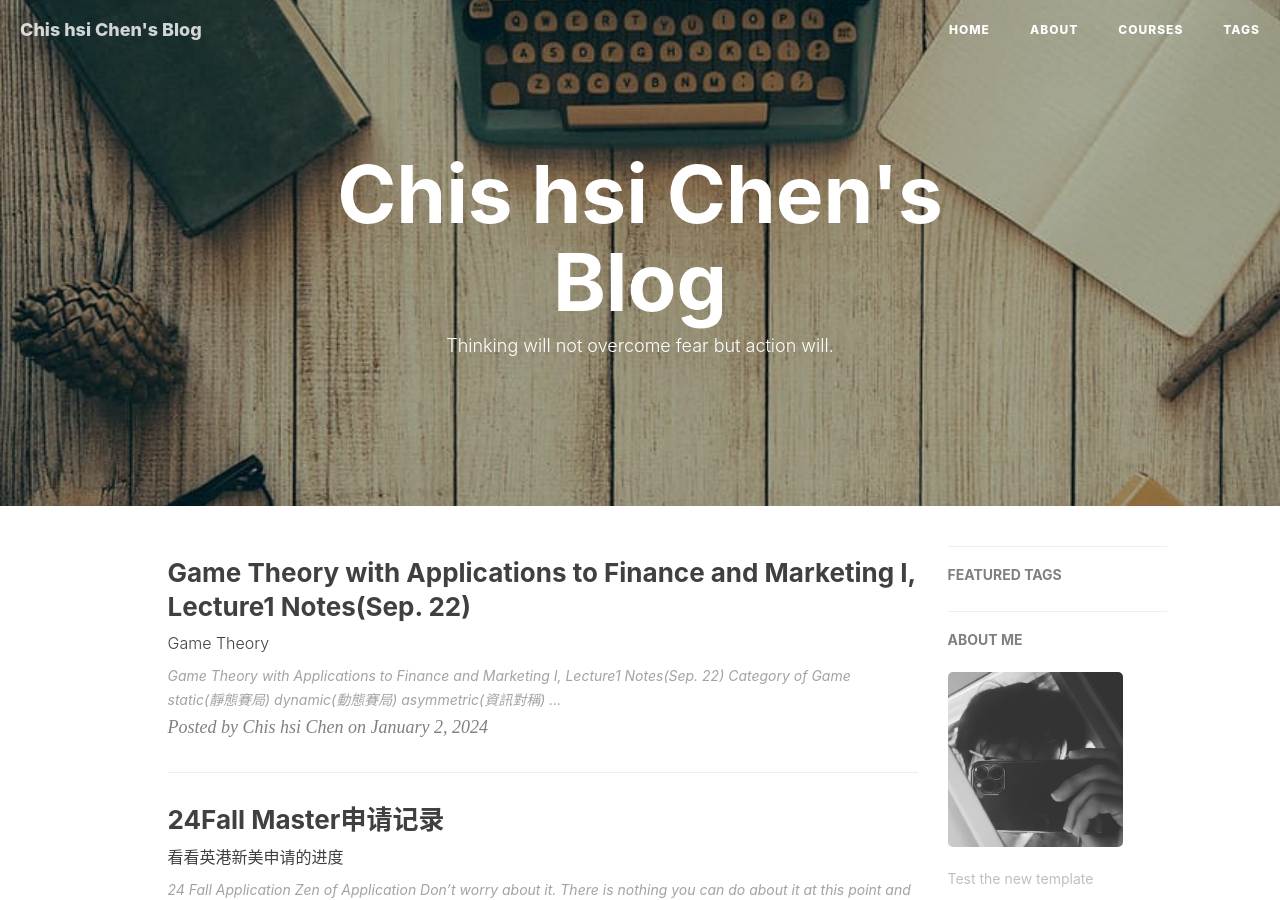
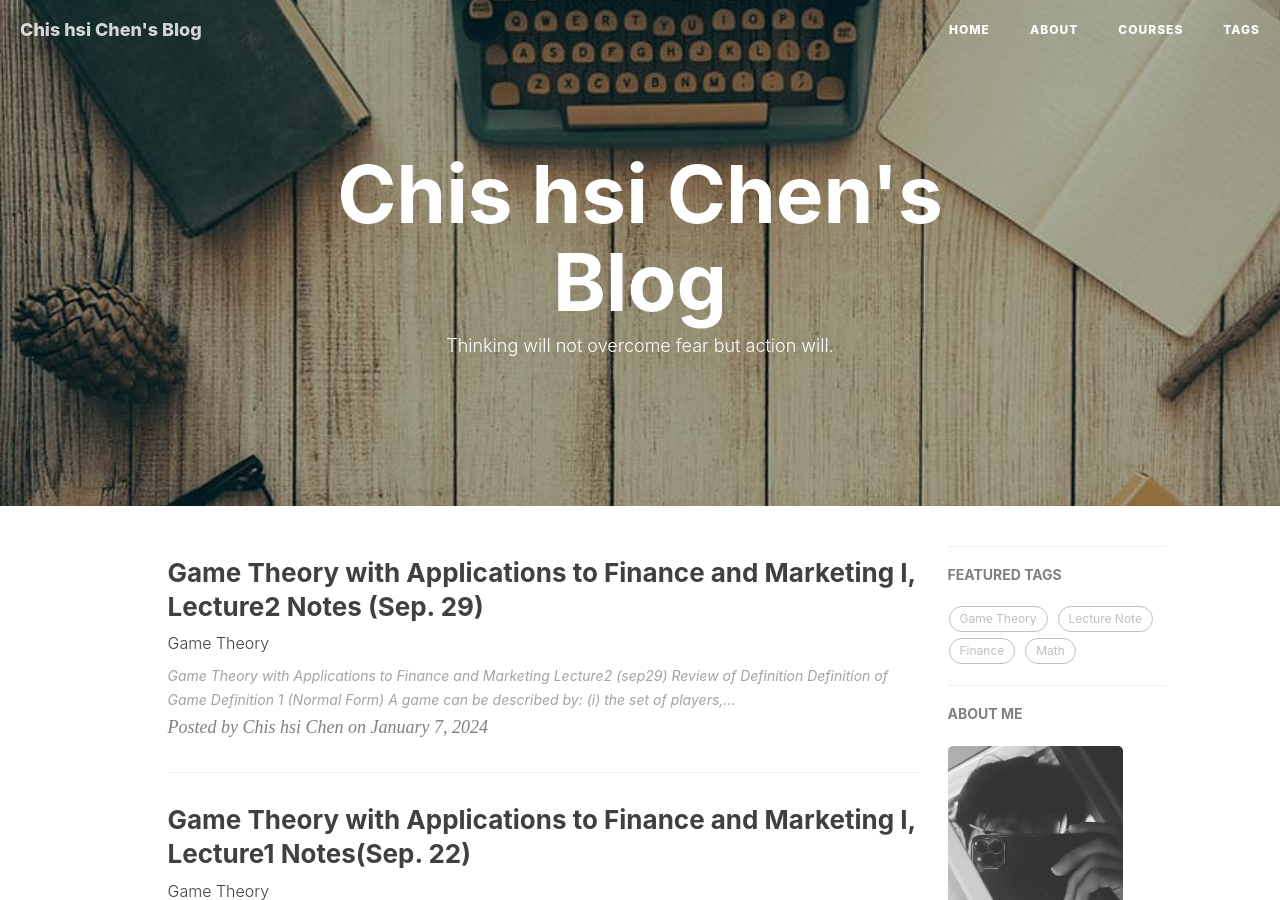
Before and after one commit to Revive-dontwanttocode/Revive-dontwanttocode.github.io, a Jekyll site: the page built from index.html, in a window 1280 px wide and 900 px high. Built offline with Jekyll 4.4.1, drawn with Linux system fonts in a browser that asks for light colours; nearby versions of some CDN libraries; the list of posts is cut into pages by our own code; comment, search, counter and statistics services are not loaded; some of the changed lines change nothing that is shown.

Commit message:
Add game theory lecture2.

```diff
--- /dev/null
+++ b/_posts/2024-1-7-Game Theory with Applications to Finance and Marketing Lecture 2 (sep29).md
@@ -0,0 +1,59 @@
+---
+layout: post                    # 使用的布局（不需要改）
+title: Game Theory with Applications to Finance and Marketing I, Lecture2 Notes (Sep. 29)                # 标题
+subtitle: Game Theory # 副标题
+date: 2024-1-7                # 时间
+author: Chis hsi Chen                        # 作者
+header-img: img/post-bg-2015.jpg    # 这篇文章标题背景图片
+catalog: true                        # 是否归档
+tags: # 标签
+  - Game Theory
+  - Lecture Note
+  - Finance
+  - Math
+---
+
+# Game Theory with Applications to Finance and Marketing Lecture2 (sep29)
+
+## Review of Definition
+
+## Definition of Game
+
+**Definition 1 (Normal Form)** A game can be described by:
+
+* (i) the set of players,
+* (ii) the strategies of players,
+* (iii) the payoffs of players as functions of their strategies.
+
+**Hint:**
+
+* 注意赛局中有另一个假设：即假设所有的player都是**理性的**。
+
+### Definitions of knowledge
+
+#### Mutual Knowledge and Common Knowledge
+
+**Definition 2 (mutual knowledge)** An event is the players' *mutual knowledge* if all players know the event.
+
+**Definition 3 (common knowledge)** An event is called the players’ *common knowledge* if all players know it, all
+players know that they all know it, all players know that they all know that they know it, and so on, and so forth.
+
+**Hint: **
+
+* **mutual knowledge**指的是所有人都知道的东西。
+* **common knowledge**在mutual knowledge上更进一层，指的是不但所有人都知道的东西，而且所有人都知道所有人都知道这个东西（互相知道了知道的事实）。
+
+### Definition of Extensive Form
+
+**Definition 4 (Extensive Form)** Extensive Form adds another thing to normal form, which is:
+
+* timing
+* information set
+
+## Solution Rules to Games
+
+* Rational players will never adopt *strictly dominated
+  strategies*. [What is dominated strategies?](#Dominated Strategies)
+* Common knowledge about each player's
+
+## Dominated Strategies
```
Also changed, not shown: _posts/2024-1-2-Game Theory Lecture1.md (+1 -1 lines).
